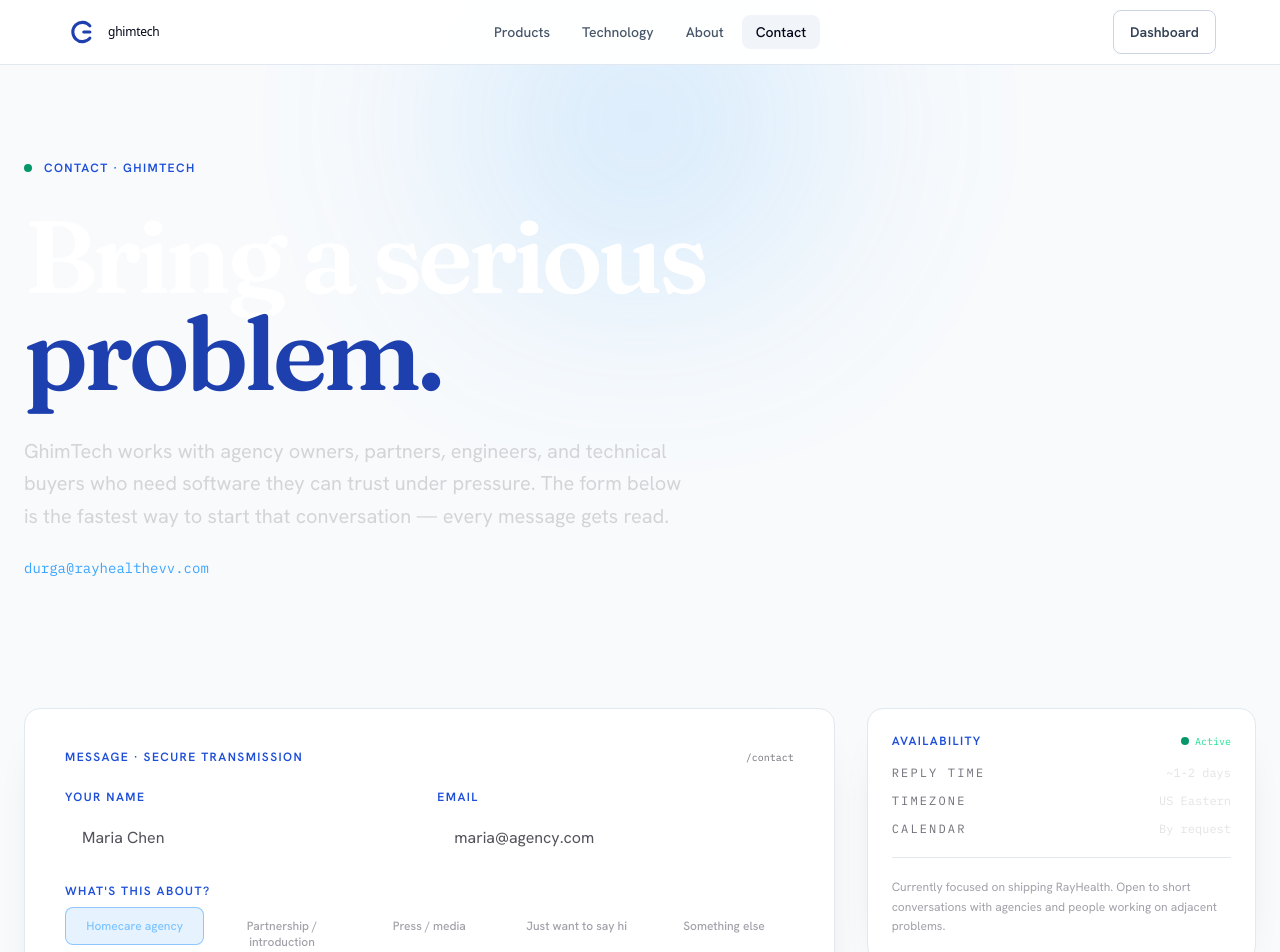
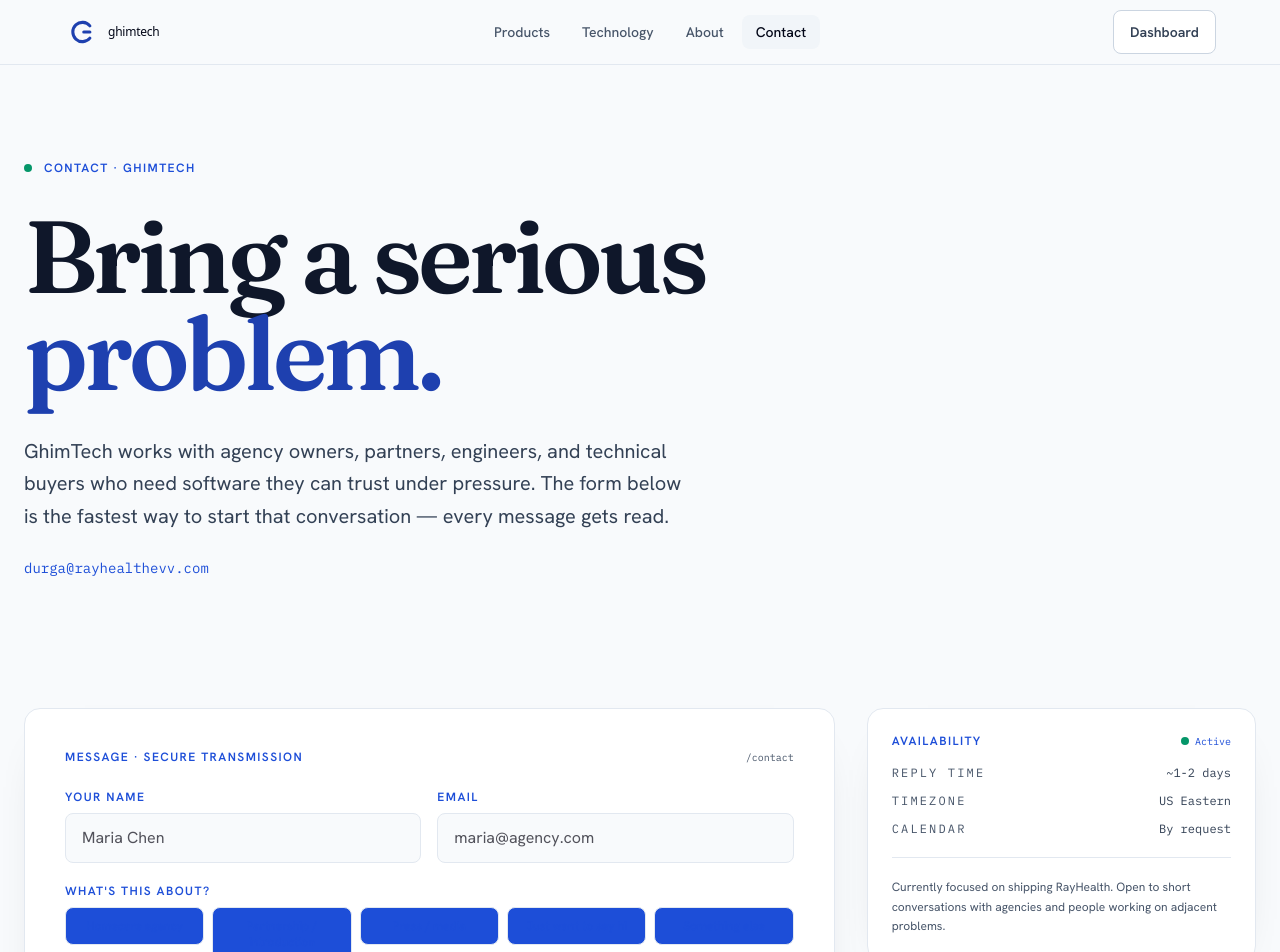
Before and after one commit to durga710/GhimTech, a Next.js app: page /contact in a window 1280 px wide. Shown: the top 952 px of the page. Built offline with nearby package versions, Linux system fonts and the light colour scheme.

Commit message:
fix: unify public routes and auth color system

```diff
--- a/src/app/about/page.tsx
+++ b/src/app/about/page.tsx
@@ -30,7 +30,7 @@ export const metadata: Metadata = {
  */
 export default function AboutPage() {
   return (
-    <main className="relative overflow-x-clip">
+    <main className="public-shell relative overflow-x-clip">
       <TopNav />
       <AboutIntro />
       <ChapterSection />
--- a/src/app/contact/page.tsx
+++ b/src/app/contact/page.tsx
@@ -27,7 +27,7 @@ export const metadata: Metadata = {
  */
 export default function ContactPage() {
   return (
-    <main className="relative overflow-x-clip">
+    <main className="public-shell relative overflow-x-clip">
       <TopNav />
       <ContactIntro />
       <ContactForm />
--- a/src/app/experience/page.tsx
+++ b/src/app/experience/page.tsx
@@ -29,7 +29,7 @@ export const metadata: Metadata = {
  */
 export default function ExperiencePage() {
   return (
-    <main className="relative overflow-x-clip">
+    <main className="public-shell relative overflow-x-clip">
       <TopNav />
       <ExperienceIntro />
       <ExperienceTimeline />
--- a/src/app/globals.css
+++ b/src/app/globals.css
@@ -90,4 +90,71 @@
       scroll-behavior: auto !important;
     }
   }
+
+  /* Legacy public sections now inherit the same quiet light foundation. */
+  .public-shell > :not(footer)[class*="bg-ink"],
+  .public-shell > :not(footer) [class*="bg-ink"] {
+    background-color: rgb(255 255 255) !important;
+  }
+
+  .public-shell > :not(footer)[class*="text-white"],
+  .public-shell > :not(footer) [class*="text-white"] {
+    color: rgb(15 23 42) !important;
+  }
+
+  .public-shell > :not(footer)[class*="text-zinc-2"],
+  .public-shell > :not(footer) [class*="text-zinc-2"],
+  .public-shell > :not(footer)[class*="text-zinc-3"],
+  .public-shell > :not(footer) [class*="text-zinc-3"] {
+    color: rgb(51 65 85) !important;
+  }
+
+  .public-shell > :not(footer)[class*="text-zinc-4"],
+  .public-shell > :not(footer) [class*="text-zinc-4"],
+  .public-shell > :not(footer)[class*="text-zinc-5"],
+  .public-shell > :not(footer) [class*="text-zinc-5"] {
+    color: rgb(71 85 105) !important;
+  }
+
+  .public-shell > :not(footer)[class*="border-white"],
+  .public-shell > :not(footer) [class*="border-white"] {
+    border-color: rgb(226 232 240) !important;
+  }
+
+  .public-shell > :not(footer)[class*="bg-white/"],
+  .public-shell > :not(footer) [class*="bg-white/"] {
+    background-color: rgb(248 250 252) !important;
+  }
+
+  .public-shell > :not(footer)[class*="radial-"],
+  .public-shell > :not(footer) [class*="radial-"] {
+    background-image: none !important;
+  }
+
+  .public-shell > :not(footer) [class*="shadow-"] {
+    box-shadow: none !important;
+  }
+
+  .public-shell > :not(footer) [class*="text-signal"],
+  .public-shell > :not(footer) [class*="text-vital"],
+  .public-shell > :not(footer) [class*="text-flare"] {
+    color: rgb(29 78 216) !important;
+  }
+
+  .public-shell > :not(footer) [class*="bg-signal"],
+  .public-shell > :not(footer) [class*="bg-vital"],
+  .public-shell > :not(footer) [class*="bg-flare"] {
+    background-color: rgb(29 78 216) !important;
+  }
+
+  .public-shell > :not(footer) [style*="box-shadow"] {
+    box-shadow: none !important;
+  }
+
+  .public-shell [style*="opacity: 0"],
+  .public-shell [style*="opacity:0"] {
+    opacity: 1 !important;
+    transform: none !important;
+    filter: none !important;
+  }
 }
--- a/src/app/projects/page.tsx
+++ b/src/app/projects/page.tsx
@@ -18,7 +18,7 @@ export const metadata: Metadata = {
 
 export default function ProjectsIndexPage() {
   return (
-    <main className="relative overflow-x-clip">
+    <main className="public-shell relative overflow-x-clip">
       <TopNav />
       <ProjectsIndexHero />
       <ProjectsIndexFeatured />
--- a/src/app/projects/rayhealth-evv/page.tsx
+++ b/src/app/projects/rayhealth-evv/page.tsx
@@ -36,7 +36,7 @@ export const metadata: Metadata = {
  */
 export default function RayHealthDeepDive() {
   return (
-    <main className="relative overflow-x-clip">
+    <main className="public-shell relative overflow-x-clip">
       <TopNav />
       <RayHealthHero />
       <RayHealthGallery />
--- a/src/app/sign-in/[[...sign-in]]/page.tsx
+++ b/src/app/sign-in/[[...sign-in]]/page.tsx
@@ -41,15 +41,11 @@ export default async function SignInPage({
   const message = firstParam(params.message);
 
   return (
-    <main className="relative flex min-h-screen flex-col items-center justify-center px-6 py-12">
-      <div aria-hidden className="pointer-events-none fixed inset-0 -z-10">
-        <div className="absolute inset-0 bg-carbon-grid bg-grid-md opacity-25" />
-      </div>
-
+    <main className="auth-shell relative flex min-h-screen flex-col items-center justify-center bg-slate-50 px-6 py-12">
       <Link
         href="/"
         aria-label="GhimTech home"
-        className="mb-8 inline-flex items-center text-white transition-colors hover:text-signal-200"
+        className="mb-8 inline-flex min-h-11 items-center text-slate-950 transition-colors hover:text-blue-800"
       >
         <Logo variant="lockup" size={28} />
       </Link>
@@ -60,18 +56,18 @@ export default async function SignInPage({
 
           <div className="space-y-2">
             <p className="section-kicker">Restricted access</p>
-            <h1 className="font-display text-3xl tracking-tight text-white">Secure operator entrance</h1>
-            <p className="text-sm text-zinc-400">Sign in with an approved GhimTech workspace account.</p>
+            <h1 className="font-display text-3xl tracking-tight text-slate-950">Secure operator entrance</h1>
+            <p className="text-sm text-slate-600">Sign in with an approved GhimTech workspace account.</p>
           </div>
 
           {error && errorMessages[error] ? (
-            <p className="mt-5 rounded-lg border border-flare-400/25 bg-flare-400/10 px-3 py-2 text-sm text-flare-200">
+            <p role="alert" className="mt-5 rounded-lg border border-amber-300 bg-amber-50 px-3 py-2 text-sm text-amber-900">
               {errorMessages[error]}
             </p>
           ) : null}
 
           {message && messageMessages[message] ? (
-            <p className="mt-5 rounded-lg border border-vital-400/25 bg-vital-400/10 px-3 py-2 text-sm text-vital-200">
+            <p role="status" className="mt-5 rounded-lg border border-emerald-300 bg-emerald-50 px-3 py-2 text-sm text-emerald-900">
               {messageMessages[message]}
             </p>
           ) : null}
@@ -85,7 +81,7 @@ export default async function SignInPage({
                 inputMode="email"
                 name="email"
                 type="email"
-                className="w-full rounded-lg border border-white/[0.08] bg-ink-950/60 px-3 py-2.5 text-sm text-white placeholder:text-zinc-600 focus:border-signal-400/50 focus-visible:outline focus-visible:outline-2 focus-visible:outline-offset-2 focus-visible:outline-signal-300/60"
+                className="min-h-11 w-full rounded-lg border border-slate-300 bg-white px-3 py-2.5 text-sm text-slate-950 placeholder:text-slate-400 focus:border-blue-700"
                 placeholder="you@example.com"
               />
             </label>
@@ -99,7 +95,7 @@ export default async function SignInPage({
                 maxLength={128}
                 name="password"
                 type="password"
-                className="w-full rounded-lg border border-white/[0.08] bg-ink-950/60 px-3 py-2.5 text-sm text-white placeholder:text-zinc-600 focus:border-signal-400/50 focus-visible:outline focus-visible:outline-2 focus-visible:outline-offset-2 focus-visible:outline-signal-300/60"
+                className="min-h-11 w-full rounded-lg border border-slate-300 bg-white px-3 py-2.5 text-sm text-slate-950 placeholder:text-slate-400 focus:border-blue-700"
                 placeholder="8 characters minimum"
               />
             </label>
@@ -110,31 +106,31 @@ export default async function SignInPage({
           </button>
 
           <div className="mt-5 flex items-center justify-between text-xs">
-            <Link href="/" className="font-mono text-zinc-500 transition-colors hover:text-zinc-300">
+            <Link href="/" className="inline-flex min-h-11 items-center text-slate-600 transition-colors hover:text-slate-950">
               Back to site
             </Link>
             <Link
               href={`/sign-up?next=${encodeURIComponent(nextPath)}`}
-              className="font-mono text-signal-300 transition-colors hover:text-signal-200"
+              className="inline-flex min-h-11 items-center font-semibold text-blue-700 transition-colors hover:text-blue-900"
             >
               Create account
             </Link>
           </div>
         </form>
 
-        <aside className="hidden border-l border-white/[0.07] bg-ink-950/40 p-8 lg:flex lg:flex-col lg:justify-center">
+        <aside className="hidden border-l border-slate-200 bg-slate-50 p-8 lg:flex lg:flex-col lg:justify-center">
           <p className="label-tactical">GhimTech workspace</p>
           <ul className="mt-6 space-y-5">
             {TRUST_POINTS.map((point) => (
-              <li key={point.label} className="flex items-center gap-3 text-sm text-zinc-300">
-                <span className="grid h-9 w-9 place-items-center rounded-lg border border-signal-300/20 bg-signal-300/10">
-                  <point.icon className="h-4 w-4 text-signal-200" />
+              <li key={point.label} className="flex items-center gap-3 text-sm text-slate-700">
+                <span className="grid h-9 w-9 place-items-center rounded-lg border border-slate-200 bg-white">
+                  <point.icon className="h-4 w-4 text-blue-700" />
                 </span>
                 {point.label}
               </li>
             ))}
           </ul>
-          <p className="mt-8 text-xs leading-relaxed text-zinc-500">
+          <p className="mt-8 text-xs leading-relaxed text-slate-500">
             Access is limited to approved accounts. Activity inside the workspace is
             attributable and account-scoped.
           </p>
```
Also changed, not shown: src/app/sign-up/[[...sign-up]]/page.tsx (+13 -17 lines).
